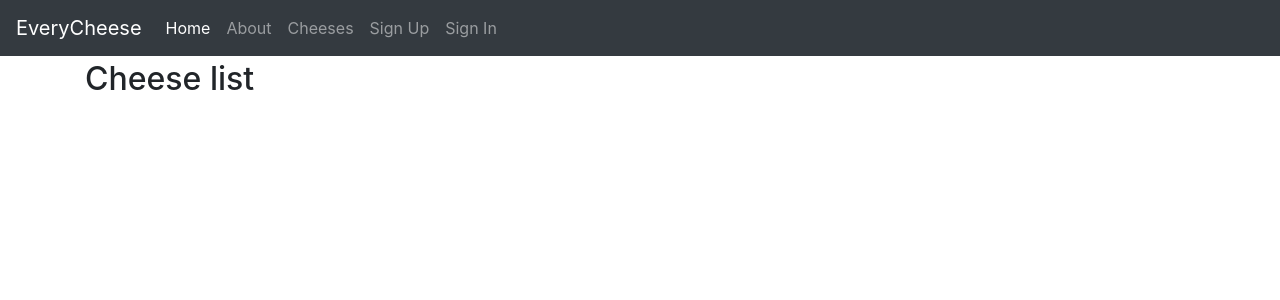
After one commit to tstefanovska/everycheese, a Django app: page /cheeses/ in a window 1280 px wide. The commit adds this page. Shown: the top 300 px of the page. Run offline with Django 3.2, Linux system fonts and the light colour scheme; data that the repository does not hold is empty; some libraries are stand-ins or nearby versions.

Commit message:
Implement cheese link page, add navbar link

```diff
--- a/config/urls.py
+++ b/config/urls.py
@@ -6,26 +6,28 @@ from django.views.generic import TemplateView
 from django.views import defaults as default_views
 
 urlpatterns = [
-    path(
-        "",
-        TemplateView.as_view(template_name="pages/home.html"),
-        name="home",
-    ),
-    path(
-        "about/",
-        TemplateView.as_view(template_name="pages/about.html"),
-        name="about",
-    ),
-    # Django Admin, use {% url 'admin:index' %}
-    path(settings.ADMIN_URL, admin.site.urls),
-    # User management
-    path(
-        "users/",
-        include("everycheese.users.urls", namespace="users"),
-    ),
-    path("accounts/", include("allauth.urls")),
-    # Your stuff: custom urls includes go here
-] + static(settings.MEDIA_URL, document_root=settings.MEDIA_ROOT)
+                  path(
+                      "",
+                      TemplateView.as_view(template_name="pages/home.html"),
+                      name="home",
+                  ),
+                  path(
+                      "about/",
+                      TemplateView.as_view(template_name="pages/about.html"),
+                      name="about",
+                  ),
+                  # Django Admin, use {% url 'admin:index' %}
+                  path(settings.ADMIN_URL, admin.site.urls),
+                  # User management
+                  path(
+                      "users/",
+                      include("everycheese.users.urls", namespace="users"),
+                  ),
+                  path("accounts/", include("allauth.urls")),
+                  # Your stuff: custom urls includes go here
+                  path('cheeses/', include('everycheese.cheeses.urls',
+                                           namespace='cheeses'))
+              ] + static(settings.MEDIA_URL, document_root=settings.MEDIA_ROOT)
 
 if settings.DEBUG:
     # This allows the error pages to be debugged during development, just visit
@@ -52,5 +54,5 @@ if settings.DEBUG:
         import debug_toolbar
 
         urlpatterns = [
-            path("__debug__/", include(debug_toolbar.urls))
-        ] + urlpatterns
+                          path("__debug__/", include(debug_toolbar.urls))
+                      ] + urlpatterns
--- /dev/null
+++ b/everycheese/cheeses/urls.py
@@ -0,0 +1,11 @@
+from django.urls import path
+from . import views
+
+app_name = 'cheeses'
+urlpatterns = [
+    path(
+        route='',
+        view=views.CheeseListView.as_view(),
+        name='list'
+    )
+]
--- a/everycheese/cheeses/views.py
+++ b/everycheese/cheeses/views.py
@@ -1,3 +1,8 @@
-from django.shortcuts import render
+from django.views.generic import ListView, DetailView
 
-# Create your views here.
+from .models import Cheese
+
+
+class CheeseListView(ListView):
+    """View of Cheese list"""
+    model = Cheese
--- a/everycheese/templates/base.html
+++ b/everycheese/templates/base.html
@@ -43,6 +43,9 @@
             </li>
             <li class="nav-item">
               <a class="nav-link" href="{% url 'about' %}">About</a>
+            </li>
+             <li class="nav-item">
+              <a class="nav-link" href="{% url 'cheeses:list' %}">Cheeses</a>
             </li>
             {% if request.user.is_authenticated %}
               <li class="nav-item">
--- /dev/null
+++ b/everycheese/templates/cheeses/cheese_list.html
@@ -0,0 +1,13 @@
+{% extends 'base.html' %}
+
+{% block title %}Cheese list{% endblock title %}
+
+{% block content %}
+  <h2>Cheese list</h2>
+
+  <ul>
+    {% for cheese in cheese_list %}
+      <li><a href="#TODO">{{ cheese.name }}</a></li>
+    {% endfor %}
+  </ul>
+{% endblock content %}
```
